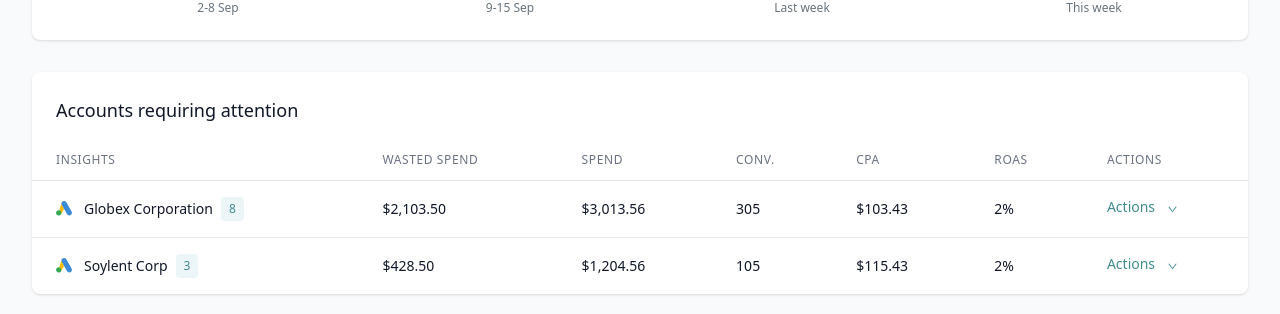
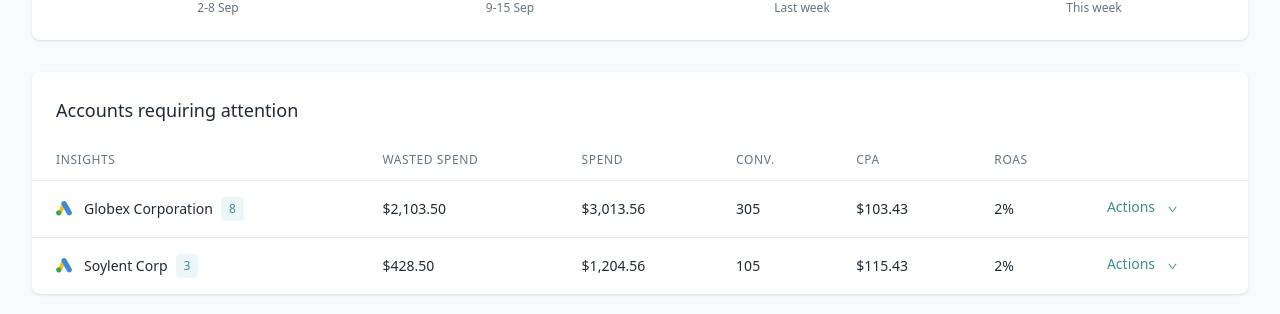
Before and after one commit to earlhansg/react-technical-test, a React (Vite) app: page / in a window 1280 px wide. Shown: the part 638-952 px from the top of the page. Built offline with nearby package versions, Linux system fonts and the light colour scheme.

Commit message:
follow theme color

```diff
--- a/src/components/Layout/AccountsTable.tsx
+++ b/src/components/Layout/AccountsTable.tsx
@@ -25,34 +25,32 @@ const AdWordsIcon = () => (
 const AccountsTable: React.FC<{ accounts: AccountData[] }> = ({ accounts }) => {
   return (
     <div className="bg-white rounded-lg shadow-sm">
-      <h3 className="text-lg font-medium text-gray-900 p-6 pb-4">
+      <h3 className="text-lg font-medium text-[#212936] p-6 pb-4">
         Accounts requiring attention
       </h3>
       <div className="overflow-x-auto">
         <table className="min-w-full">
           <thead>
             <tr className="border-b border-gray-200">
-              <th className="px-6 py-3 text-left text-xs font-medium text-gray-500 uppercase tracking-wider">
+              <th className="px-6 py-3 text-left text-xs font-medium text-[#68737D] uppercase tracking-wider">
                 Insights
               </th>
-              <th className="px-6 py-3 text-left text-xs font-medium text-gray-500 uppercase tracking-wider">
+              <th className="px-6 py-3 text-left text-xs font-medium text-[#68737D] uppercase tracking-wider">
                 Wasted spend
               </th>
-              <th className="px-6 py-3 text-left text-xs font-medium text-gray-500 uppercase tracking-wider">
+              <th className="px-6 py-3 text-left text-xs font-medium text-[#68737D] uppercase tracking-wider">
                 Spend
               </th>
-              <th className="px-6 py-3 text-left text-xs font-medium text-gray-500 uppercase tracking-wider">
+              <th className="px-6 py-3 text-left text-xs font-medium text-[#68737D] uppercase tracking-wider">
                 Conv.
               </th>
-              <th className="px-6 py-3 text-left text-xs font-medium text-gray-500 uppercase tracking-wider">
+              <th className="px-6 py-3 text-left text-xs font-medium text-[#68737D] uppercase tracking-wider">
                 CPA
               </th>
-              <th className="px-6 py-3 text-left text-xs font-medium text-gray-500 uppercase tracking-wider">
+              <th className="px-6 py-3 text-left text-xs font-medium text-[#68737D] uppercase tracking-wider">
                 ROAS
               </th>
-              <th className="px-6 py-3 text-left text-xs font-medium text-gray-500 uppercase tracking-wider">
-                Actions
-              </th>
+              <th className="px-6 py-3 text-left text-xs font-medium text-[#68737D] uppercase tracking-wider"></th>
             </tr>
           </thead>
           <tbody className="divide-y divide-gray-200">
@@ -62,7 +60,7 @@ const AccountsTable: React.FC<{ accounts: AccountData[] }> = ({ accounts }) => {
                   <div className="flex items-center">
                     <AdWordsIcon />
                     <div className="ml-3">
-                      <div className="text-sm font-medium text-gray-900">
+                      <div className="text-sm font-medium text-[#212936]">
                         {account.name}
                       </div>
                     </div>
@@ -71,19 +69,19 @@ const AccountsTable: React.FC<{ accounts: AccountData[] }> = ({ accounts }) => {
                     </div>
                   </div>
                 </td>
-                <td className="px-6 py-4 whitespace-nowrap text-sm text-gray-900">
+                <td className="px-6 py-4 whitespace-nowrap text-sm text-[#212936]">
                   {account.wastedSpend}
                 </td>
-                <td className="px-6 py-4 whitespace-nowrap text-sm text-gray-900">
+                <td className="px-6 py-4 whitespace-nowrap text-sm text-[#212936]">
                   {account.spend}
                 </td>
-                <td className="px-6 py-4 whitespace-nowrap text-sm text-gray-900">
+                <td className="px-6 py-4 whitespace-nowrap text-sm text-[#212936]">
                   {account.conv}
                 </td>
-                <td className="px-6 py-4 whitespace-nowrap text-sm text-gray-900">
+                <td className="px-6 py-4 whitespace-nowrap text-sm text-[#212936]">
                   {account.cpa}
                 </td>
-                <td className="px-6 py-4 whitespace-nowrap text-sm text-gray-900">
+                <td className="px-6 py-4 whitespace-nowrap text-sm text-[#212936]">
                   {account.roas}
                 </td>
                 <td className="px-6 py-4 whitespace-nowrap flex items-center gap-3">
```
